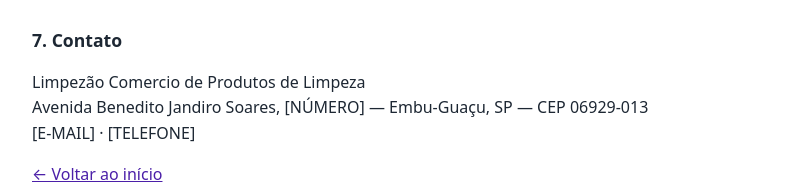
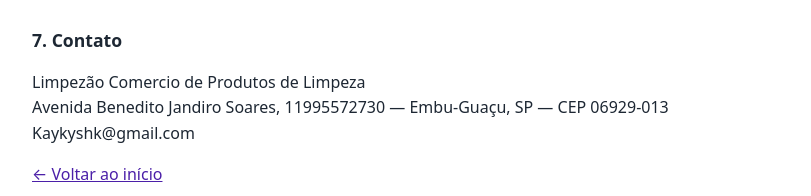
Before and after one commit to KaykySchunck/Site-Limpezao, a plain HTML site: page privacidade.html in a window 1280 px wide. Shown: the part 983-1179 px from the top of the page, without its empty margins (228-1039 px from the left). Drawn offline with Linux system fonts and the light colour scheme.

Commit message:
Update contact information in privacidade.html

```diff
--- a/privacidade.html
+++ b/privacidade.html
@@ -38,8 +38,8 @@
 
 <h2>7. Contato</h2>
 <p>Limpezão Comercio de Produtos de Limpeza<br>
-Avenida Benedito Jandiro Soares, [NÚMERO] — Embu-Guaçu, SP — CEP 06929-013<br>
-[E-MAIL] · [TELEFONE]</p>
+Avenida Benedito Jandiro Soares, 11995572730 — Embu-Guaçu, SP — CEP 06929-013<br>
+Kaykyshk@gmail.com </p>
 
 <p><a href="index.html">← Voltar ao início</a></p>
 </main>
```
